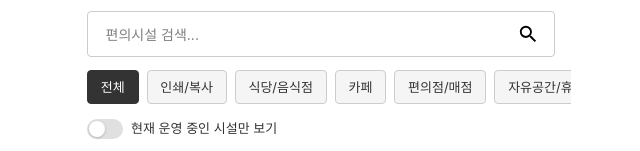
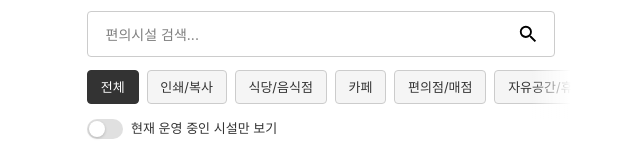
Before and after one commit to 0a-r4/seokyeong-campus-amenities, a React (Vite) app: page /#/ in a window 1280 px wide. Shown: the part 126-277 px from the top of the page, without its empty margins (319-959 px from the left). Built offline with nearby package versions, Linux system fonts and the light colour scheme.

Commit message:
카테고리 칩 컨테이너에 페이드 아웃 커튼 요소로 시각적 피드백 줌

```diff
--- a/src/components/homePage/CategoryFilter.tsx
+++ b/src/components/homePage/CategoryFilter.tsx
@@ -40,7 +40,7 @@ export default function CategoryFilter({
   };
 
   return (
-    <nav aria-label="카테고리 필터">
+    <nav aria-label="카테고리 필터" style={{ position: 'relative' }}>
       <style>{`
         .category-filter-scroll::-webkit-scrollbar {
           display: none;
@@ -84,6 +84,18 @@ export default function CategoryFilter({
           );
         })}
       </div>
+      <div
+        aria-hidden="true"
+        style={{
+          position: 'absolute',
+          top: 0,
+          right: 0,
+          bottom: 0,
+          width: '40px',
+          background: 'linear-gradient(to right, rgba(255, 255, 255, 0), #fff)',
+          pointerEvents: 'none',
+        }}
+      />
     </nav>
   );
 }
```
